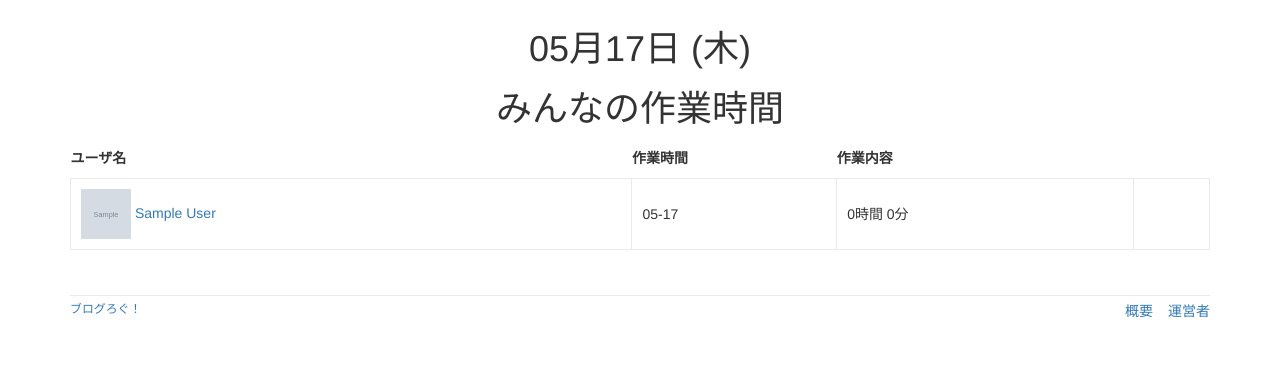
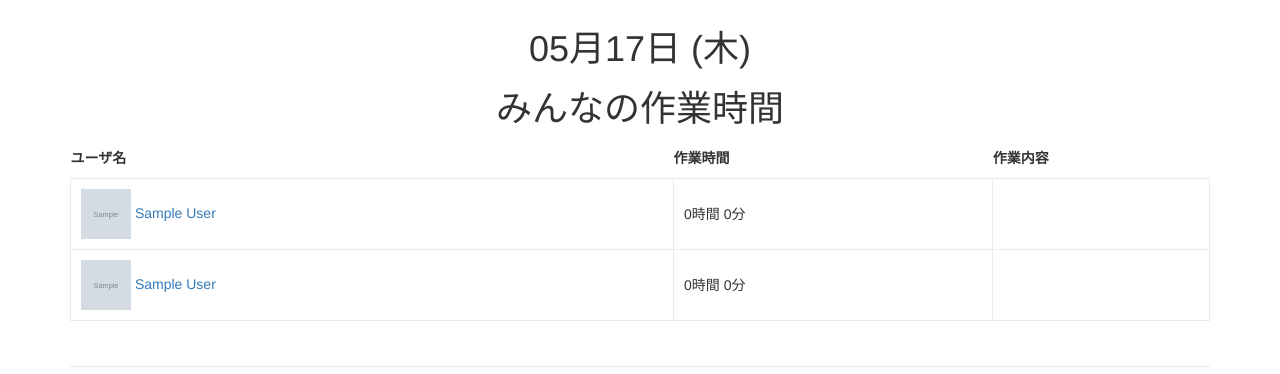
Before and after one commit to kazuhiko-itani/blog-log, a Rails app: page / in a window 1280 px wide. Shown: the part 51-425 px from the top of the page. Run offline with Rails 7, Linux system fonts and the light colour scheme; tables that the repository leaves empty hold one stand-in row (values such as "Sample post"); grey boxes marked "Sample" are stand-in pictures; style sheets or scripts are compiled from the project's sources; parts of the project's set-up code (start-up, migrations or seed data) failed here and were passed over; some libraries are stand-ins or nearby versions.

Commit message:
create weekly-working-times system

```diff
--- a/app/assets/stylesheets/custom.scss
+++ b/app/assets/stylesheets/custom.scss
@@ -149,6 +149,12 @@ table {
   }
 }
 
+table.posts {
+  td {
+    padding: 20px;
+  }
+}
+
 .table-edit {
   padding: 10px;
 }
--- a/app/views/users/_user.html.erb
+++ b/app/views/users/_user.html.erb
@@ -14,8 +14,26 @@
       <%= post.memo %>
     </td>
   <% else %>
-    <td><%= Date.today.strftime('%m-%d') %></td>
     <td>0時間 0分</td>
     <td></td>
   <% end %>
 </tr>
+
+<tr>
+  <td>
+    <%= image_tag user.image.url, size: 50 %>
+    <%= link_to user.name, user %>
+  </td>
+
+  <% if (posts = user.posts.where(date: (Date.today - 7)...Date.today)) %>
+    <% working_weekly = caluculate_working_times_sum(posts) %>
+    <td>
+      <%= working_weekly / 60 %>時間
+      <%= working_weekly % 60 %>分
+    </td>
+    <td></td>
+  <% else %>
+    <td>0時間 0分</td>
+    <td></td>
+  <% end %>
+</tr>
```
Also changed, not shown: document.html.erb (added, +20 -0 lines).
